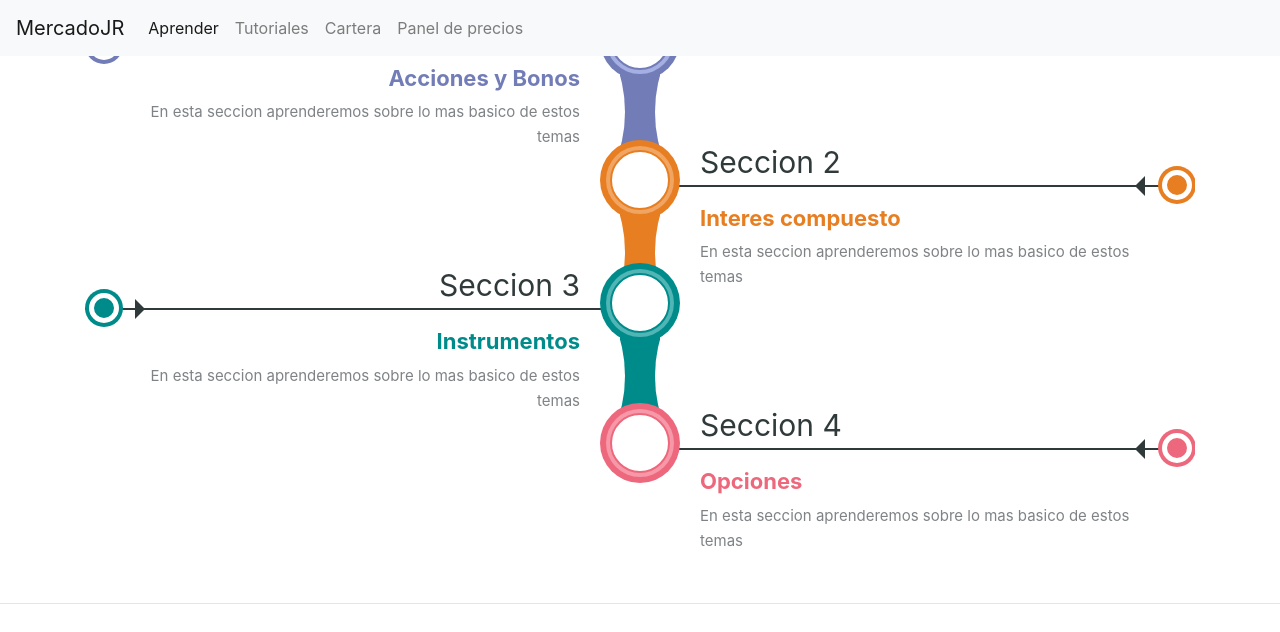
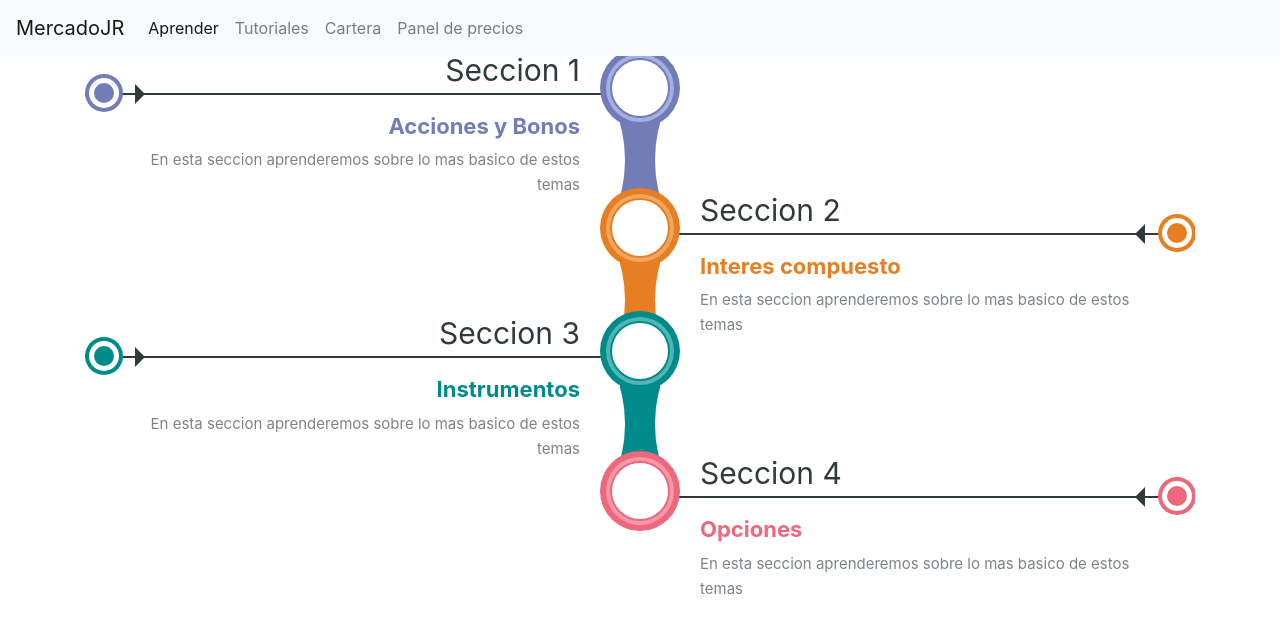
Before and after one commit to machick/test-deploy-angular, an Angular app: page / in a window 1280 px wide. Shown: the top 632 px of the page. Built offline with nearby package versions, Linux system fonts and the light colour scheme; some icons are missing.

Commit message:
TPI -> Cambios

```diff
--- a/src/app/modules/authentication/components/time-line/time-line.component.css
+++ b/src/app/modules/authentication/components/time-line/time-line.component.css
@@ -3172,6 +3172,11 @@
     color: #fff
 }
 
+.container{
+    position: relative;
+    margin-top: 3em;
+}
+
 @keyframes icon-load {
     0% {
         transform: rotate(-12deg)
```
